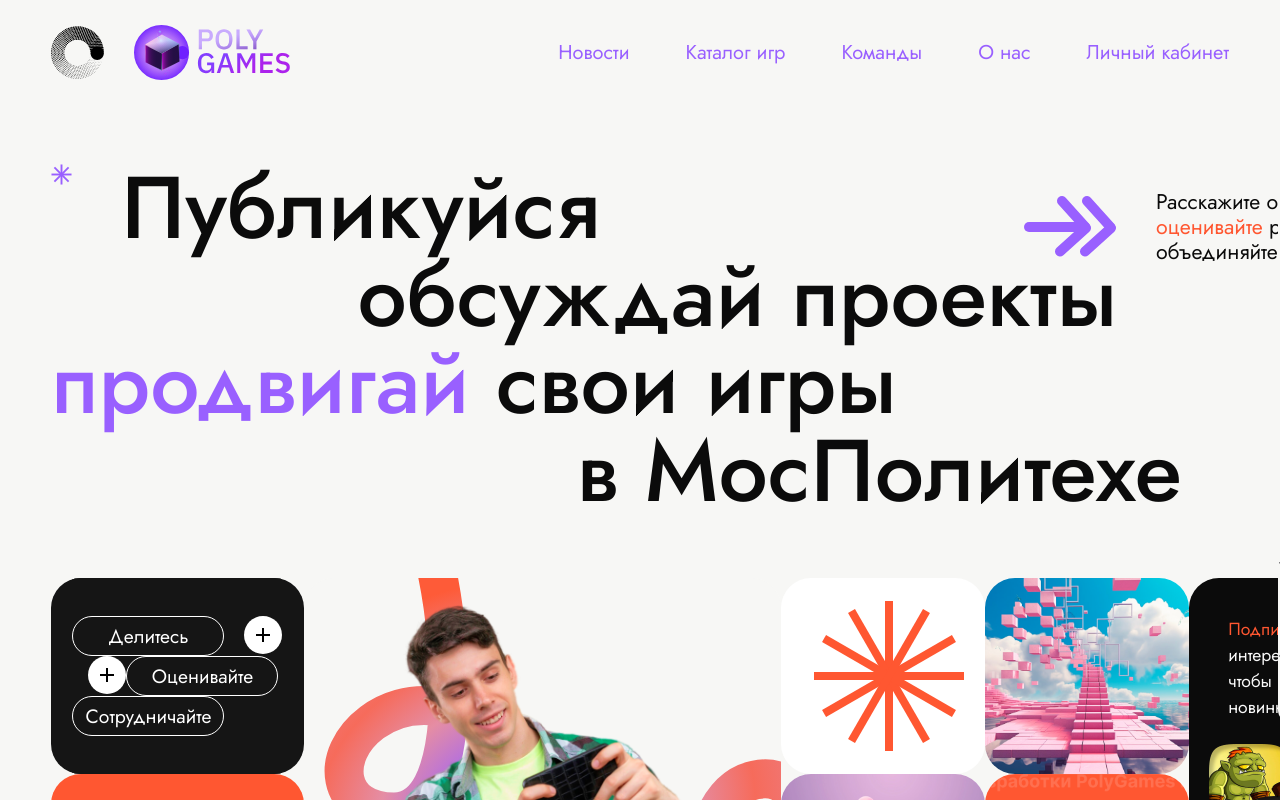
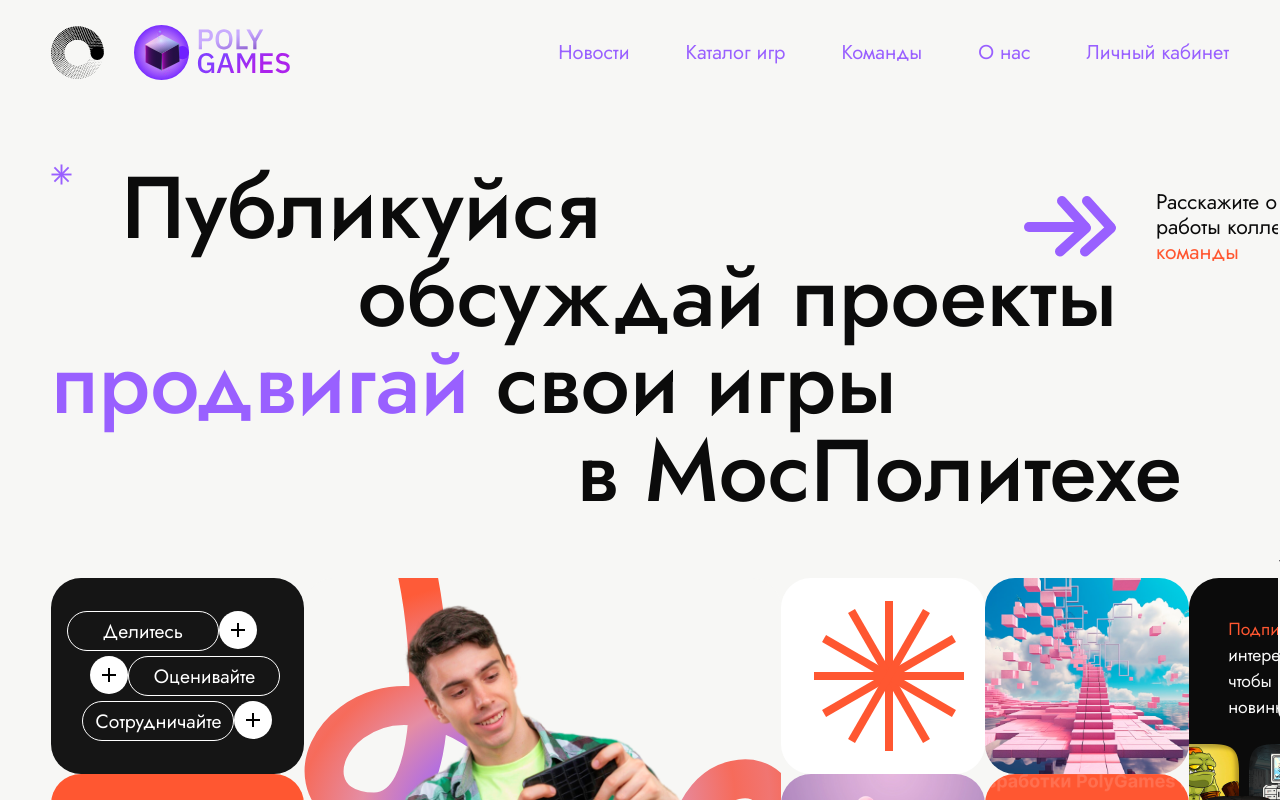
Before and after one commit to danilmash/FrontendPolyGames, a React app: page / in a window 1280 px wide. Shown: the top 800 px of the page. Built offline with nearby package versions, Linux system fonts and the light colour scheme.

Commit message:
доп правки не правильно отображающегося текста

```diff
--- a/src/app/styles/App.scss
+++ b/src/app/styles/App.scss
@@ -2,7 +2,7 @@
 
 .app {
     color: var(--text-primary);
-    font-size: 2em;
+    font-size: 1em;
     background-attachment: fixed;
     transition: all 0.5s;
     height: fit-content;
--- a/src/pages/Auth/Auth.module.scss
+++ b/src/pages/Auth/Auth.module.scss
@@ -71,7 +71,7 @@
     margin: 0 auto;
 }
 
-img:not(:first-child) {
+.aside-settings__icon:not(:first-child) {
     margin-left: 20px;
 }
 
--- a/src/pages/Home/Collection/Body/Body.module.scss
+++ b/src/pages/Home/Collection/Body/Body.module.scss
@@ -77,4 +77,5 @@
     display: flex;
     flex-direction: column;
     gap: 16px;
+    @include adaptiv-font(24, 16);
 }
--- a/src/pages/Home/Hero/Hero.scss
+++ b/src/pages/Home/Hero/Hero.scss
@@ -57,7 +57,7 @@
 .hero__desc {
     max-width: 385px;
     line-height: 25px;
-    @include adaptiv-font(22, 16);
+    @include adaptiv-font(22, 14);
     &--highlighted {
         color: var(--primary-color);
     }
@@ -81,15 +81,12 @@
     overflow: hidden;
     transition: all 1.3s ease;
     z-index: -2;
-
+    box-sizing: border-box;
     &:nth-child(5) {
         display: flex;
         justify-content: center;
         align-items: center;
         background-color: var(--primary-color);
-    }
-    &:nth-child(1) {
-        background-color: #151515;
     }
     &--bigger {
         grid-row: 1 / 3;
@@ -104,16 +101,22 @@
 }
 .hero__ad {
     display: flex;
+    gap: 0.3rem;
     flex-direction: column;
     justify-content: center;
-    margin: auto;
+    align-items: center;
+    box-sizing: border-box;
     height: 100%;
-    width: fit-content;
     background-color: #151515;
+    padding: 1rem;
 
+    :nth-child(1) {
+        align-self: flex-start;
+    }
     &-line {
         color: white;
     }
+
 }
 
 .hero__about {
--- a/src/pages/Home/Hero/Hero.tsx
+++ b/src/pages/Home/Hero/Hero.tsx
@@ -79,6 +79,11 @@ const Hero = () => {
                         </div>
                         <div className="hero__ad-line">
                             <p className="hero__adtext">Сотрудничайте</p>
+                            <img
+                                src={plus}
+                                alt="Decorate plus in circle"
+                                className="hero__adplus"
+                            />
                         </div>
                     </div>
                 </li>
```
